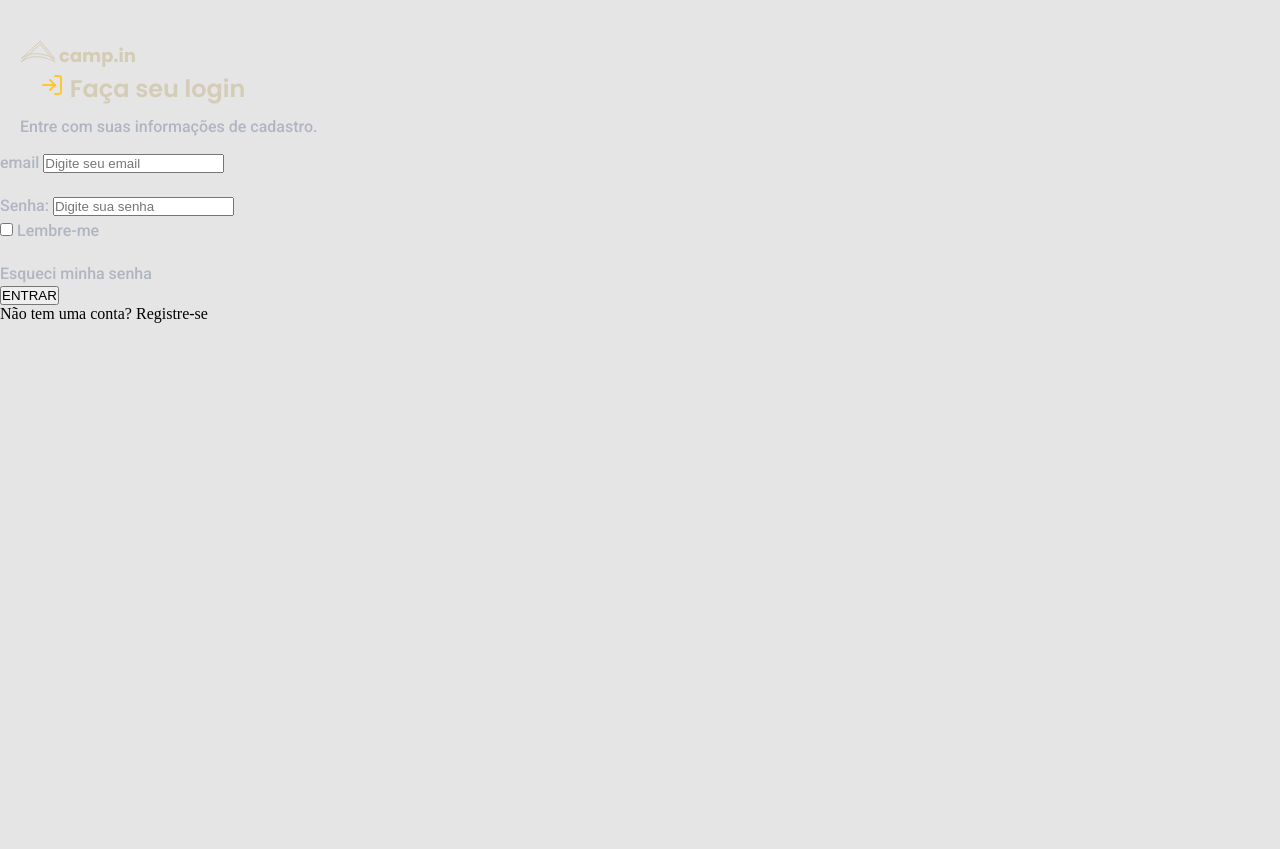
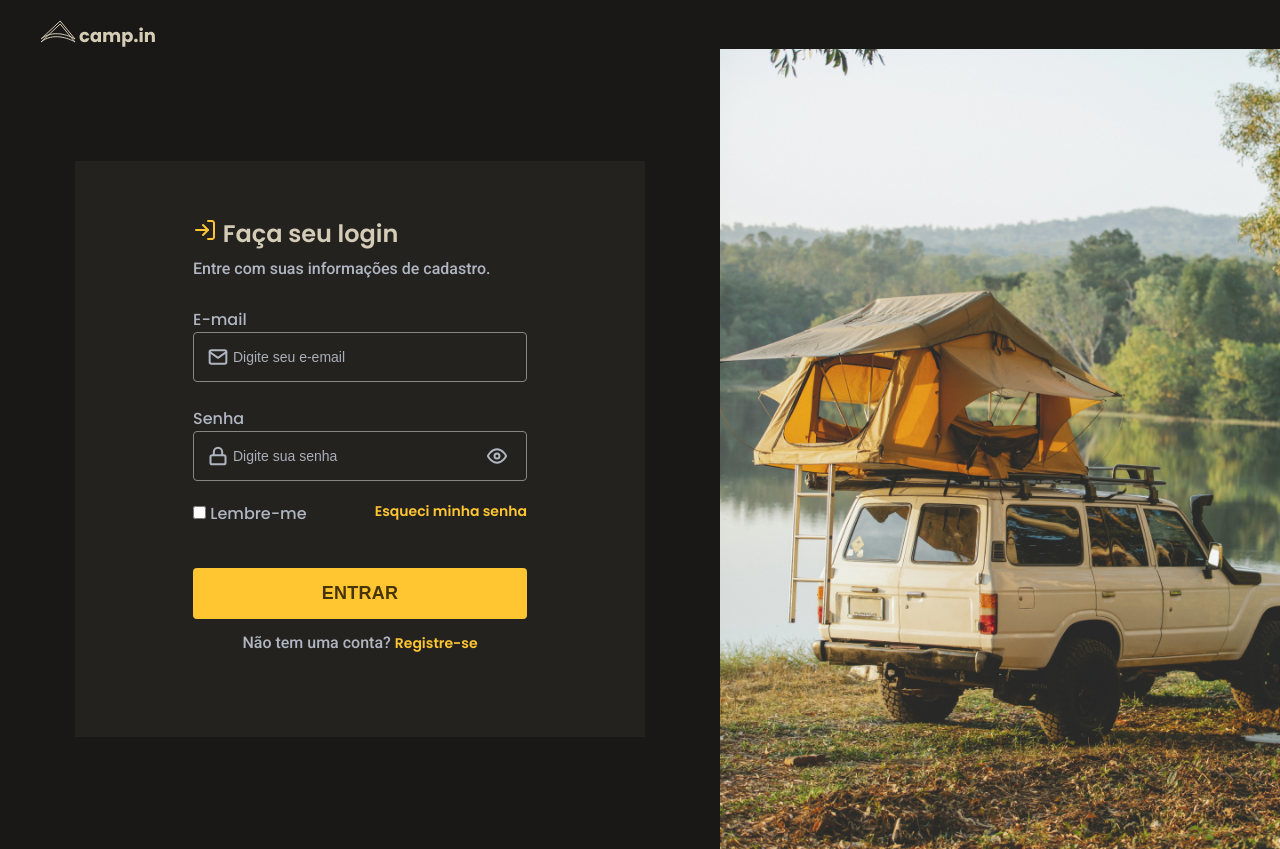
Before and after one commit to cientistajunior/desafio_tutoria, a plain HTML site: page index.html in a window 1280 px wide. Before the commit the page ends 800 px from the top, so only its background shows below. Drawn offline with Linux system fonts and the light colour scheme.

Commit message:
secondcommit

```diff
--- a/index.html
+++ b/index.html
@@ -15,14 +15,15 @@
 </head>
 
 <body>
-
-	<header>
-
-	</header>
-	<div class="login">
-
-		<img src="./images/logo.svg" alt="logo marca" />
-
+	<div class="logo">
+		<img src="./images/logo.svg" alt="">
+	</div>
+	<div class="container">
+		<div class="content">
+			<!-- <img src="./images/logo.svg" alt="logo marca" /> -->
+			<div class="panel">
+				<form>
+					<div class="form-header">
 						<h1>
 							<img src="./images/log-in.svg" alt="imagem de uma seta para efetuar login" />
 							Faça seu login
@@ -31,44 +32,73 @@
 							Entre com suas informações de cadastro.
 						</p>
 					</div>
-
-	<form>
-		<div class="data">
-
-			<p>
-				<label for="adress">email</label>
-				<input type="email" name="adress" id="adress" placeholder="Digite seu email" />
-
-			</p>
-			<br />
-
-			<p>
-				<label for="password">Senha: </label>
-				<input type="password" name="password" id="password" placeholder="Digite sua senha" />
-
-			</p>
-
+					<!-- <form> -->
+					<!--email-->
+					<label for="email">E-mail</label>
+					<div class="container-input">
+						<svg width="20" height="20" viewBox="0 0 20 20" fill="none" xmlns="http://www.w3.org/2000/svg">
+							<path
+								d="M3.33329 3.33331H16.6666C17.5833 3.33331 18.3333 4.08331 18.3333 4.99998V15C18.3333 15.9166 17.5833 16.6666 16.6666 16.6666H3.33329C2.41663 16.6666 1.66663 15.9166 1.66663 15V4.99998C1.66663 4.08331 2.41663 3.33331 3.33329 3.33331Z"
+								stroke="#AFB6C2" stroke-width="2" stroke-linecap="round" stroke-linejoin="round" />
+							<path d="M18.3333 5L9.99996 10.8333L1.66663 5" stroke="#AFB6C2" stroke-width="2" stroke-linecap="round"
+								stroke-linejoin="round" />
+						</svg>
+						<input type="email" name="email" id="email" placeholder="Digite seu e-email">
 					</div>
 
-		<div class="forget">
-			<p>
-				<input type="checkbox" name="check" id="check" />
-				<label for="check">Lembre-me</label>
-			</p>
+					<br>
+					<!--Password-->
+					<label for="password">Senha</label>
+					<div class="container-input">
+						<svg width="20" height="20" viewBox="0 0 20 20" fill="none" xmlns="http://www.w3.org/2000/svg">
+							<path
+								d="M15.8333 9.16669H4.16667C3.24619 9.16669 2.5 9.91288 2.5 10.8334V16.6667C2.5 17.5872 3.24619 18.3334 4.16667 18.3334H15.8333C16.7538 18.3334 17.5 17.5872 17.5 16.6667V10.8334C17.5 9.91288 16.7538 9.16669 15.8333 9.16669Z"
+								stroke="#AFB6C2" stroke-width="2" stroke-linecap="round" stroke-linejoin="round" />
+							<path
+								d="M5.83337 9.16669V5.83335C5.83337 4.72828 6.27236 3.66848 7.05376 2.88708C7.83516 2.10567 8.89497 1.66669 10 1.66669C11.1051 1.66669 12.1649 2.10567 12.9463 2.88708C13.7277 3.66848 14.1667 4.72828 14.1667 5.83335V9.16669"
+								stroke="#AFB6C2" stroke-width="2" stroke-linecap="round" stroke-linejoin="round" />
+						</svg>
+						<input type="password" name="password" id="password" placeholder="Digite sua senha">
+						<svg width="20" height="20" viewBox="0 0 20 20" fill="none" xmlns="http://www.w3.org/2000/svg">
+							<g clip-path="url(#clip0_222_89)">
+								<path
+									d="M0.833374 9.99998C0.833374 9.99998 4.16671 3.33331 10 3.33331C15.8334 3.33331 19.1667 9.99998 19.1667 9.99998C19.1667 9.99998 15.8334 16.6666 10 16.6666C4.16671 16.6666 0.833374 9.99998 0.833374 9.99998Z"
+									stroke="#AFB6C2" stroke-width="2" stroke-linecap="round" stroke-linejoin="round" />
+								<path
+									d="M10 12.5C11.3807 12.5 12.5 11.3807 12.5 10C12.5 8.61929 11.3807 7.5 10 7.5C8.61929 7.5 7.5 8.61929 7.5 10C7.5 11.3807 8.61929 12.5 10 12.5Z"
+									stroke="#AFB6C2" stroke-width="2" stroke-linecap="round" stroke-linejoin="round" />
+							</g>
+							<defs>
+								<clipPath id="clip0_222_89">
+									<rect width="20" height="20" fill="white" />
+								</clipPath>
+							</defs>
+						</svg>
+					</div>
 
-			<br />
-
+					<!--check-boxAndParagraph-->
+					<div class="checkAndParagraph">
+						<div class="check">
+							<input type="checkbox" name="check-box" id="check-box">
+							<label for="check-box">Lembre-me</label>
+						</div>
 						<p><span>Esqueci minha senha</span></p>
 					</div>
+
+					<button>ENTRAR</button>
+					<!-- </form> -->
+
+					<footer>
+						<p>Não tem uma conta? <span>Registre-se</span></p>
+					</footer>
 				</form>
+			</div>
+		</div>
+		<div class="background">
+			<!-- <img src="./images/side-image.jpg" alt=""> -->
+		</div>
+	</div>
 
-	<button>
-		ENTRAR
-	</button>
 </body>
 
-<footer>
-	Não tem uma conta? <span>Registre-se</span>
-</footer>
-
 </html>
--- a/style.css
+++ b/style.css
@@ -10,44 +10,156 @@
 
 body {
   font-size: 1.6rem;
-
-  background-color: #e5e5e5;
+  background-color: #191816;
+  height: 100vh;
+  width: 100vw;
+  font-family: 'Poppins', sans-serif;
 }
 
-.login {
-  max-width: 35rem;
-  max-height: 15rem;
+.container {
+  display: flex;
+  height: 100vh;
+  align-items: stretch;
 
-  padding: 4rem 2rem 3rem 2rem;
 }
 
-h1 {
-  width: 25rem;
-  height: 4rem;
-
-  font-family: 'Poppins';
-  font-weight: 600;
-  font-size: 2.4rem;
-  line-height: 4rem;
-
-  color: #d4ccb6;
-
-  margin-bottom: .5rem;
-
-  padding-left: 2rem;
+.content {
+  display: flex;
+  flex-direction: column;
+  align-items: center;
+  justify-content: center;
+  width: 100%;
+  max-width: 720px;
 }
 
-p {
-  width: 35rem;
-  height: 2.5rem;
-
-  font-family: 'Roboto';
-  font-weight: 500;
-  line-height: 2.5rem;
-
-  color: #afb6c2;
+.panel {
+  padding: 55px 0;
+  width: 570px;
+  margin: 80px 0;
+  background: #24221F;
+  display: flex;
+  align-items: center;
+  justify-content: center;
 }
 
-.data {
+.content form h1 {
+  margin-bottom: 5px;
+  font-style: normal;
+  font-weight: 600;
+  font-size: 24px;
+  line-height: 36px;
+  color: #D4CCB6;
+}
+
+.content form p {
+  font-family: 'Roboto';
+  font-style: normal;
+  font-weight: 500;
+  font-size: 16px;
+  line-height: 24px;
+  color: #AFB6C2;
+  margin-bottom: 27px;
+}
+
+.content form label {
+  font-style: normal;
+  font-weight: 500;
+  font-size: 16px;
+  line-height: 24px;
+  color: #AFB6C2;
+}
+
+.container form .container-input {
+  border: 1px solid #868686;
+  border-radius: 4px;
+  display: flex;
+  align-items: center;
+  padding: 14px;
+}
+
+.container-input svg {
+  margin-right: 5px;
+}
+
+.container-input input {
+  flex: 1;
+  background: transparent;
+  border: 0;
+}
+
+.container-input input::placeholder {
+  font-weight: 400;
+  font-size: 14px;
+  line-height: 16px;
+  color: #A9AFB9;
 
 }
+
+
+.background {
+  flex: 1;
+  background: url('./images/side-image.jpg');
+  background-size: cover;
+}
+
+form button {
+  cursor: pointer;
+  margin-top: 20px;
+  border: none;
+  width: 334px;
+  height: 51px;
+  left: 193px;
+  top: 566px;
+
+  background: #FFC632;
+  border-radius: 4px;
+  font-weight: 600;
+  font-size: 18px;
+  line-height: 27px;
+  /* identical to box height */
+
+  letter-spacing: 0.015em;
+  text-transform: uppercase;
+
+  color: #473404;
+}
+
+.checkAndParagraph {
+  display: flex;
+  justify-content: space-between;
+
+  margin-top: 2rem;
+}
+
+footer {
+  margin-top: 1.2rem;
+
+  display: flex;
+  align-items: center;
+  justify-content: center;
+}
+
+footer p{
+  font-family: 'Poppins', sans-serif;
+  font-style: normal;
+  font-weight: 400;
+  font-size: 1.5rem;
+  line-height: 2.1rem;
+
+  color: #FFC632;
+}
+
+span {
+  font-family: 'poppins', sans-serif;
+  font-style: normal;
+  font-weight: 800;
+  font-size: 1.4rem;
+  line-height: 2rem;
+
+  color: #FFC632;
+}
+
+.logo {
+  margin-top: 2rem;
+  margin-left: 4rem;
+}
```
Lines whose indentation alone changed are shown as unchanged.
